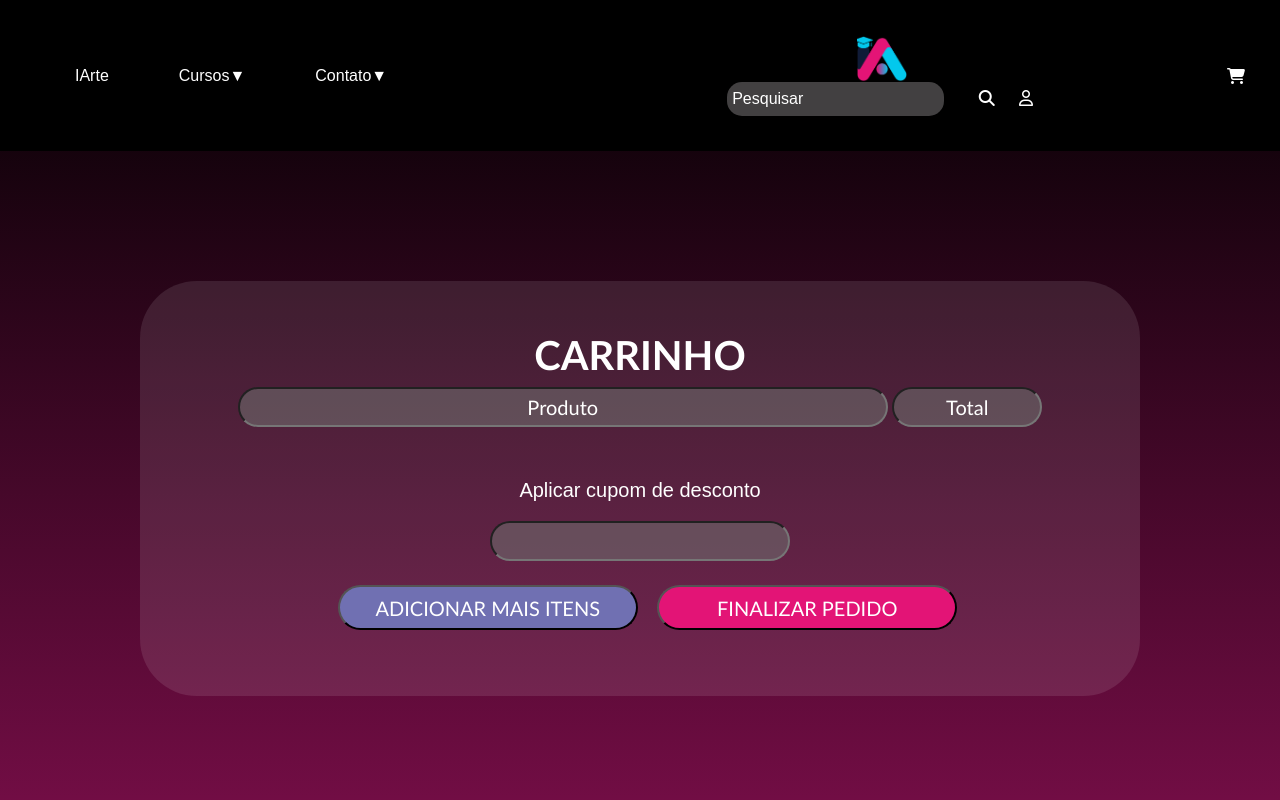
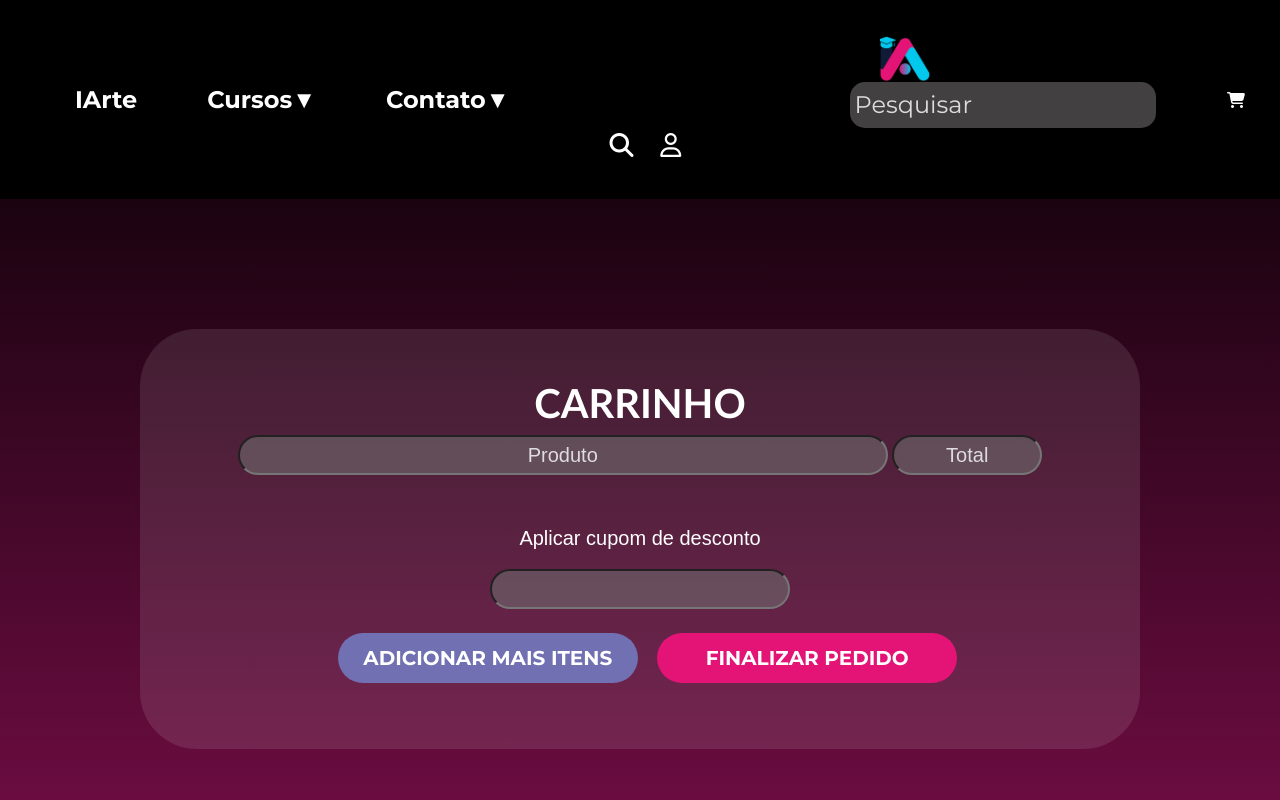
Before and after one commit to LucasOchsendorf/iarte, a plain HTML site: page carrinho.html in a window 1280 px wide. Shown: the top 800 px of the page. Drawn offline with nearby package versions, Linux system fonts and the light colour scheme.

Commit message:
fiz a pagina carrinho

```diff
--- a/carrinho.css
+++ b/carrinho.css
@@ -28,13 +28,18 @@ header ul {
 }
 
 header li {
+    font-family: "Montserrat", sans-serif;
+  font-optical-sizing: auto;
+  font-weight: 700;
+  font-style: normal;
     margin-left: 40px;
     display: inline;
     margin-right: 30px;
+    font-size: 24px;
 }
 
 header li img {
-    margin-left: 400px;
+    margin-left: 300px;
     width: 50px;
 }
 
@@ -51,7 +56,10 @@ header input[type="text"] {
 }
 
 .val{
-    font-family: 'Gill Sans', 'Gill Sans MT', Calibri, 'Trebuchet MS', sans-serif;
+    font-family: "Montserrat", sans-serif;
+    font-optical-sizing: auto;
+    font-weight: 700;
+    font-style: normal;
     color: #fff;
     border-radius: 25px;
     margin-left: 15px;
@@ -61,7 +69,6 @@ header input[type="text"] {
 
 .cx{
     font-size: 20px;
-    font-family: 'Gill Sans', 'Gill Sans MT', Calibri, 'Trebuchet MS', sans-serif;
     border-radius: 25px;
     text-align: center;
     color: #fff;
@@ -77,7 +84,7 @@ header input[type="text"] {
 
 }
 ::placeholder {
-    color: #fff;
+    color: #dedcdd;
     opacity: 1; /* Firefox */
   }
 
@@ -102,27 +109,32 @@ header input[type="text"] {
 
 #tt{
     background-color: #6e6b6d9a;
+    height: 40px;
 }
 
 
 
 #pdt{
+    height: 40px;
     width: 650px;
     background-color: #6e6b6d9a;
 }
 
 #ad{
     font-size: 20px;
-    height: 45px;
+    padding: 10px;
     width:300px ;
-    background-color:#7070b2
+    background-color:#7070b2;
+    text-decoration: none;
+
 }
 
 #fp{
     font-size: 20px;
-    height: 45px;
+   padding: 10px;
     width: 300px;
     background-color: #e31476;
+    text-decoration:none ;
 }
 
 
@@ -153,11 +165,11 @@ font-size: 25px;
 
 }
 .fundo{
-    height: 780px;
+height: 850px;
 }
 
 footer {
-    background-color: #000;
+    background-color: #291621;
     padding: 45px;
     border-top: 1px solid #fff;
     margin-top: 20px;
@@ -171,3 +183,9 @@ footer {
     font-family: 'Gill Sans', 'Gill Sans MT', Calibri, 'Trebuchet MS', sans-serif;
 
 }
+.montserrat  .cx {
+  font-family: "Montserrat", sans-serif;
+  font-optical-sizing: auto;
+  font-weight: 900;
+  font-style: normal;
+}
--- a/carrinho.html
+++ b/carrinho.html
@@ -7,6 +7,9 @@
     <link rel="stylesheet" href="https://cdn.jsdelivr.net/npm/bootstrap@5.3.3/dist/css/bootstrap.min.css">
     <script src="https://cdn.jsdelivr.net/npm/bootstrap@5.3.3/dist/js/bootstrap.bundle.min.js"></script>
     <link rel="stylesheet"  href="https://cdnjs.cloudflare.com/ajax/libs/font-awesome/6.6.0/css/all.min.css">
+    <style>
+        @import url('https://fonts.googleapis.com/css2?family=Montserrat:ital,wght@0,100..900;1,100..900&display=swap');
+        </style>
     <title>IArte</title>
     <link rel="stylesheet" href="carrinho.css">
 </head>
@@ -46,9 +49,8 @@
                         <p class="acdd">Aplicar cupom de desconto
                         <p>
                         <input id="vz" class="cx" type="text">
-                        <br /> <br />
-                        <input id="ad" class="val" type="button" value="ADICIONAR MAIS ITENS" >
-                        <input id="fp" class="val"type="button" value="FINALIZAR PEDIDO">
+                        <br /> <br />  <a id="ad" class="val" type="button" href="#">ADICIONAR MAIS ITENS</a>
+                        <a id="fp" class="val" type="button" href="#">FINALIZAR PEDIDO</a>
 
 
                     </div>
```
